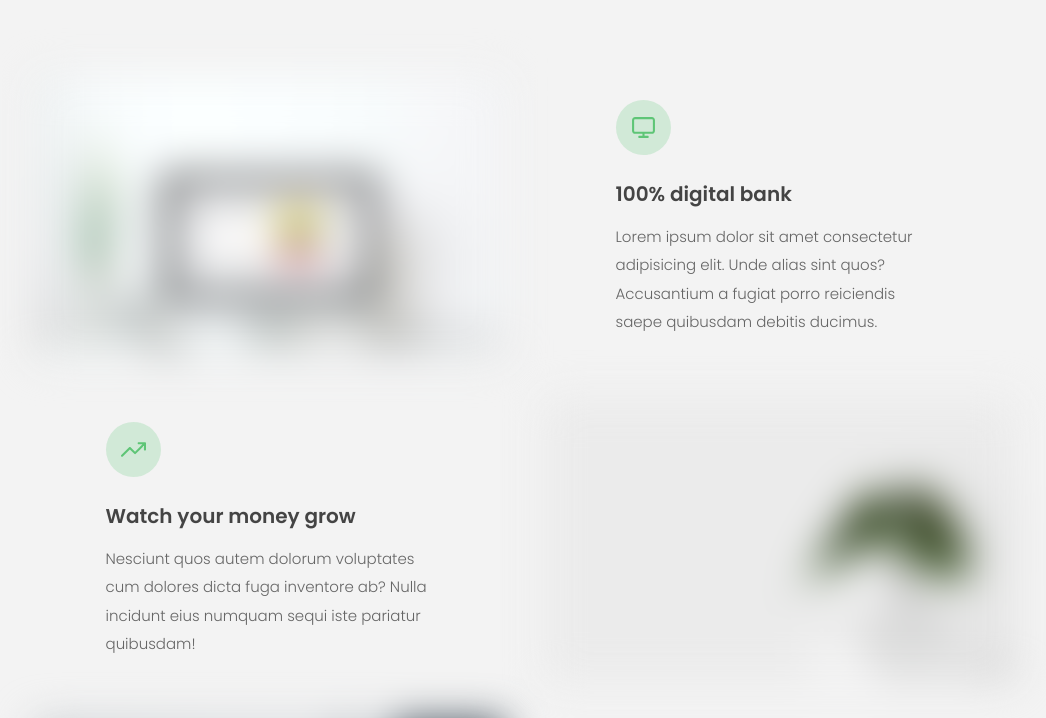
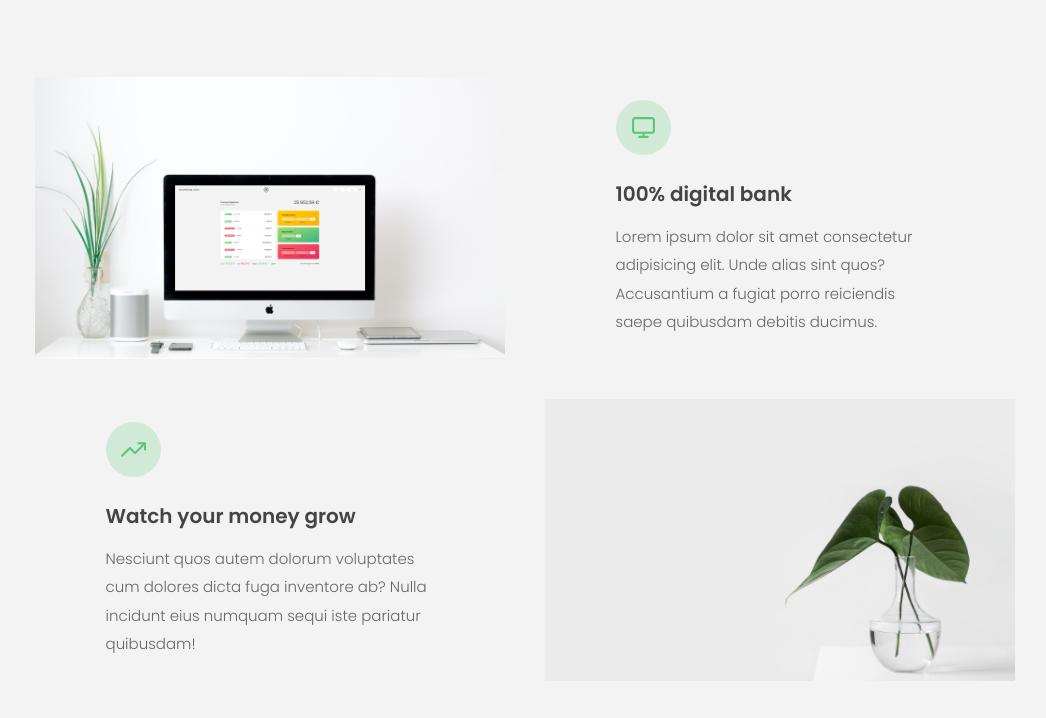
Before and after one commit to MaltaWebDev/BankWebsite, a plain HTML site: page index.html in a window 1280 px wide. Shown: the part 1102-1820 px from the top of the page, without its empty margins (115-1161 px from the left). Drawn offline with Linux system fonts and the light colour scheme.

Commit message:
Add lazy loading for images
- get imgs by data src attribute
- create Intersection observer
- pass it a func which:
- swaps the src properties
- removes .lazy-img class when loaded
- finally, unobserve the targets

```diff
--- a/script.js
+++ b/script.js
@@ -174,8 +174,6 @@ headerObserver.observe(header);
 const allSections = document.querySelectorAll('.section');
 const revealSection = function (entries, observer) {
   const [entry] = entries;
-  console.log(entry);
-  console.log(typeof entry);
 
   if (!entry.isIntersecting) return;
 
@@ -199,4 +197,29 @@ allSections.forEach(function (section) {
 //  LAZY LOAD IMAGES
 //
 
+const imgLazyLoadTargets = document.querySelectorAll('img[data-src]');
+
+const loadImg = function (entries, observer) {
+  const [entry] = entries;
+
+  if (!entry.isIntersecting) return;
+
+  // Replace src with data src
+  entry.target.src = entry.target.dataset.src;
+
+  entry.target.addEventListener('load', function () {
+    entry.target.classList.remove('lazy-img');
+  });
+
+  observer.unobserve(entry.target);
+};
+
+const imgObserver = new IntersectionObserver(loadImg, {
+  root: null,
+  threshold: 0,
+  rootMargin: '200px',
+});
+
+imgLazyLoadTargets.forEach(img => imgObserver.observe(img));
+
 //////////////////////////////////////
--- a/style.css
+++ b/style.css
@@ -109,6 +109,7 @@ img {
   transition: filter 0.5s;
 }
 
+/* Blur effect */
 .lazy-img {
   filter: blur(20px);
 }
```
